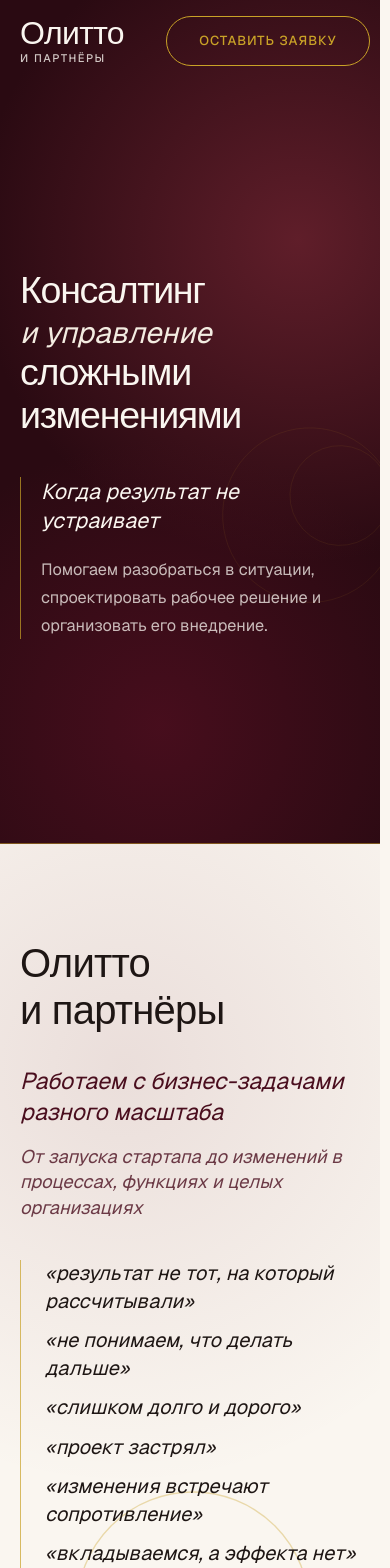
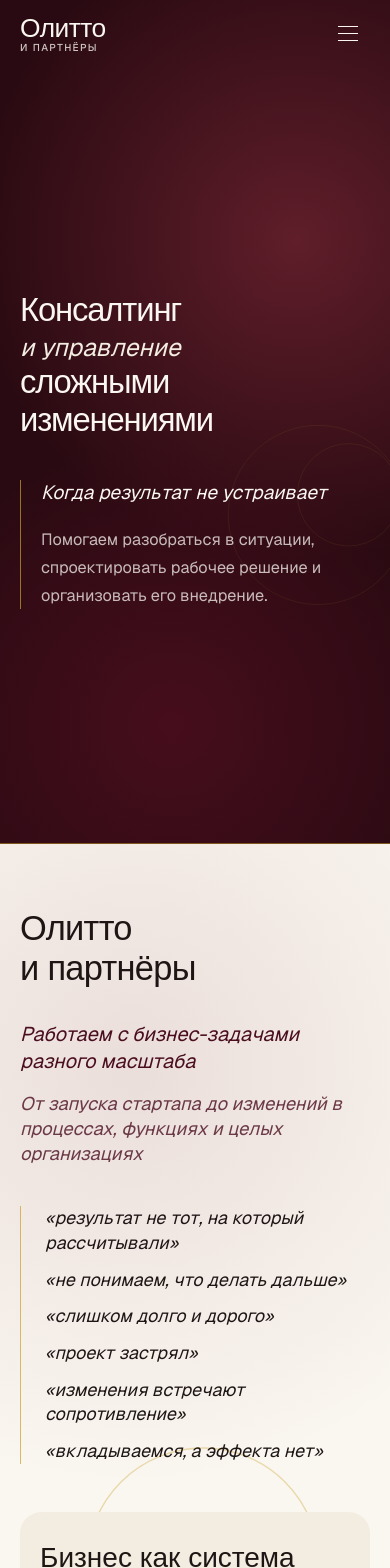
Before and after one commit to Sladenki/premium-psychology, a Next.js app: page / in a window 390 px wide. Shown: the top 1568 px of the page. Built offline with nearby package versions, Linux system fonts and the light colour scheme; a web font is replaced by a local one.

Commit message:
mobile adaptive

```diff
--- a/app/globals.css
+++ b/app/globals.css
@@ -25,10 +25,17 @@
 html {
   color-scheme: light;
   scroll-behavior: auto;
-  scroll-padding-top: 6rem;
+  scroll-padding-top: 5.5rem;
   scrollbar-gutter: stable;
   scrollbar-width: thin;
   scrollbar-color: #6b1b2b #f3ece1;
+  overflow-x: clip;
+}
+
+@media (max-width: 640px) {
+  html {
+    scrollbar-gutter: auto;
+  }
 }
 
 html::-webkit-scrollbar {
@@ -54,6 +61,7 @@ body {
   color: var(--color-ink-900);
   font-family: var(--font-sans);
   text-rendering: optimizeLegibility;
+  overflow-x: clip;
 }
 
 ::selection {
--- a/components/layout/header.tsx
+++ b/components/layout/header.tsx
@@ -9,6 +9,7 @@ import { MagneticButton } from "@/components/ui/magnetic-button";
 export function Header() {
   const { scrollY } = useScroll();
   const [scrolled, setScrolled] = useState(false);
+  const [open, setOpen] = useState(false);
 
   useMotionValueEvent(scrollY, "change", (value) => {
     setScrolled(value > 24);
@@ -21,23 +22,40 @@ export function Header() {
     return () => window.removeEventListener("scroll", sync);
   }, []);
 
+  useEffect(() => {
+    document.documentElement.style.overflow = open ? "hidden" : "";
+    return () => {
+      document.documentElement.style.overflow = "";
+    };
+  }, [open]);
+
+  useEffect(() => {
+    const onKey = (event: KeyboardEvent) => {
+      if (event.key === "Escape") setOpen(false);
+    };
+    window.addEventListener("keydown", onKey);
+    return () => window.removeEventListener("keydown", onKey);
+  }, []);
+
+  const light = open || !scrolled;
+
   return (
     <header
       className={cn(
-        "fixed inset-x-0 top-0 z-40 transition-colors duration-500 ease-[cubic-bezier(0.16,1,0.3,1)]",
-        scrolled
-          ? "border-b border-wine-700/10 bg-cream-50/92 text-ink-900 backdrop-blur-md"
-          : "bg-transparent text-cream-50",
+        "fixed inset-x-0 top-0 z-50 transition-colors duration-500 ease-[cubic-bezier(0.16,1,0.3,1)]",
+        light
+          ? "bg-transparent text-cream-50"
+          : "border-b border-wine-700/10 bg-cream-50/92 text-ink-900 backdrop-blur-md",
       )}
     >
-      <div className="mx-auto flex w-full max-w-[1120px] items-center justify-between gap-6 px-5 py-4 sm:px-8">
-        <a href="#top" className="group block leading-none" data-cursor="expand">
-          <span className="block font-serif text-[2rem] tracking-[-0.02em]">Олитто</span>
-          <span className="mt-1 block text-[11px] font-medium uppercase tracking-[0.14em] opacity-80">
+      <div className="relative z-50 mx-auto flex w-full max-w-[1120px] items-center justify-between gap-3 px-5 py-3 sm:gap-6 sm:px-8 sm:py-4">
+        <a href="#top" className="min-w-0 leading-none" data-cursor="expand" onClick={() => setOpen(false)}>
+          <span className="block font-serif text-[1.65rem] tracking-[-0.02em] sm:text-[2rem]">Олитто</span>
+          <span className="mt-0.5 block text-[10px] font-medium uppercase tracking-[0.14em] opacity-80 sm:mt-1 sm:text-[11px]">
             и партнёры
           </span>
         </a>
-        <div className="flex shrink-0 items-center gap-4 lg:gap-8">
+        <div className="flex shrink-0 items-center gap-2 sm:gap-4 lg:gap-8">
           <nav aria-label="Разделы" className="hidden items-center gap-4 md:flex lg:gap-6 xl:gap-8">
             {nav.map((item) => (
               <a
@@ -49,10 +67,67 @@ export function Header() {
               </a>
             ))}
           </nav>
-          <MagneticButton href="#contact" variant="gold" className="shrink-0">
-            {hero.cta}
-          </MagneticButton>
+          <div className="hidden sm:block">
+            <MagneticButton href="#contact" variant="gold" compact>
+              {hero.cta}
+            </MagneticButton>
+          </div>
+          <button
+            type="button"
+            aria-expanded={open}
+            aria-controls="mobile-nav"
+            aria-label={open ? "Закрыть меню" : "Открыть меню"}
+            onClick={() => setOpen((value) => !value)}
+            className="inline-flex h-11 w-11 items-center justify-center md:hidden"
+          >
+            <span className="sr-only">{open ? "Закрыть" : "Меню"}</span>
+            <span className="relative block h-4 w-5" aria-hidden>
+              <span
+                className={cn(
+                  "absolute left-0 h-px w-5 bg-current transition-transform duration-300",
+                  open ? "top-[7px] rotate-45" : "top-0",
+                )}
+              />
+              <span
+                className={cn(
+                  "absolute top-[7px] left-0 h-px w-5 bg-current transition-opacity duration-300",
+                  open && "opacity-0",
+                )}
+              />
+              <span
+                className={cn(
+                  "absolute left-0 h-px w-5 bg-current transition-transform duration-300",
+                  open ? "top-[7px] -rotate-45" : "top-[14px]",
+                )}
+              />
+            </span>
+          </button>
         </div>
+      </div>
+
+      <div
+        id="mobile-nav"
+        className={cn(
+          "fixed inset-0 z-40 flex flex-col bg-wine-950 px-6 pt-28 pb-10 text-cream-50 transition-opacity duration-300 md:hidden",
+          open ? "visible opacity-100" : "invisible pointer-events-none opacity-0",
+        )}
+        inert={open ? undefined : true}
+      >
+        <nav aria-label="Разделы" className="flex flex-col gap-1">
+          {nav.map((item) => (
+            <a
+              key={item.href}
+              href={item.href}
+              onClick={() => setOpen(false)}
+              className="border-b border-cream-50/10 py-4 font-serif text-[2rem] leading-none tracking-[-0.02em]"
+            >
+              {item.label}
+            </a>
+          ))}
+        </nav>
+        <MagneticButton href="#contact" variant="gold" className="mt-8" wide>
+          {hero.cta}
+        </MagneticButton>
       </div>
     </header>
   );
--- a/components/sections/about.tsx
+++ b/components/sections/about.tsx
@@ -91,16 +91,16 @@ function LogoMarquee() {
 
 export function About() {
   return (
-    <section id="practice" className="relative overflow-hidden bg-cream-50 py-24 sm:py-32 lg:py-40">
+    <section id="practice" className="relative overflow-hidden bg-cream-50 py-16 sm:py-28 lg:py-40">
       <Atmosphere variant="practice" />
       <div className="relative z-10 mx-auto w-full max-w-[1120px] px-5 sm:px-8">
         <div>
           <RevealLines
             lines={about.title}
-            className="font-serif text-[2.5rem] leading-[1.05] tracking-[-0.02em] text-ink-900 sm:text-6xl lg:text-7xl"
+            className="font-serif text-[2.15rem] leading-[1.05] tracking-[-0.02em] text-ink-900 sm:text-6xl lg:text-7xl"
           />
           <FadeIn className="mt-8 max-w-3xl" delay={0.1}>
-            <p className="font-sans text-[1.45rem] leading-[1.35] text-wine-800 italic sm:text-[1.7rem]">
+            <p className="font-sans text-[1.25rem] leading-[1.35] text-wine-800 italic sm:text-[1.7rem]">
               {about.lede}
             </p>
             <p className="mt-4 max-w-2xl font-sans text-[1.15rem] leading-snug text-wine-800/80 italic sm:text-[1.3rem]">
@@ -110,7 +110,7 @@ export function About() {
           <FadeIn className="mt-10" delay={0.05}>
             <ul className="grid max-w-4xl gap-x-12 gap-y-3 border-l border-gold-400/70 pl-6 sm:grid-cols-2">
               {about.quotes.map((quote) => (
-                <li key={quote} className="font-sans text-[1.25rem] leading-snug text-ink-900 italic sm:text-[1.4rem]">
+                <li key={quote} className="font-sans text-[1.12rem] leading-snug text-ink-900 italic sm:text-[1.4rem]">
                   «{quote}»
                 </li>
               ))}
@@ -118,9 +118,9 @@ export function About() {
           </FadeIn>
         </div>
 
-        <div className="mt-16 rounded-[1.75rem] bg-cream-100 px-6 py-8 sm:mt-20 sm:px-10 sm:py-10">
+        <div className="mt-12 rounded-[1.35rem] bg-cream-100 px-5 py-7 sm:mt-20 sm:rounded-[1.75rem] sm:px-10 sm:py-10">
           <div className="grid gap-8 lg:grid-cols-[18rem_1fr] lg:gap-12">
-            <h3 className="font-serif text-[2rem] leading-tight text-ink-900 sm:text-[2.25rem]">
+            <h3 className="font-serif text-[1.75rem] leading-tight text-ink-900 sm:text-[2.25rem]">
               {about.behindLabel}
             </h3>
             <div>
@@ -154,7 +154,7 @@ export function About() {
               {about.yearsLabel}
             </p>
             <div className="mt-10 border-t border-gold-400/60 pt-8">
-              <p className="font-serif text-[2rem] leading-tight tracking-[-0.02em] text-ink-900 sm:text-[2.4rem]">
+              <p className="font-serif text-[1.75rem] leading-tight tracking-[-0.02em] text-ink-900 sm:text-[2.4rem]">
                 {about.founder.name}
               </p>
               <p className="mt-3 text-[12px] font-medium uppercase tracking-[0.14em] text-wine-700">
@@ -171,7 +171,7 @@ export function About() {
             src={portraitQuiet}
             sizes="(min-width: 1024px) 440px, 80vw"
             objectPosition="center 16%"
-            className="mx-auto w-full max-w-sm lg:mx-0 lg:max-w-[28rem] lg:justify-self-end"
+            className="mx-auto w-full max-w-[18rem] sm:max-w-sm lg:mx-0 lg:max-w-[28rem] lg:justify-self-end"
           />
         </div>
       </div>
@@ -180,7 +180,7 @@ export function About() {
 
       <div className="relative z-10 mt-16 border-y border-wine-700/10 bg-cream-100/80 py-14 sm:mt-20 sm:py-16">
         <FadeIn className="mx-auto max-w-3xl px-5 text-center sm:px-8">
-          <p className="font-serif text-[1.85rem] leading-[1.2] tracking-[-0.02em] text-ink-900 sm:text-[2.35rem]">
+          <p className="font-serif text-[1.45rem] leading-[1.25] tracking-[-0.02em] text-ink-900 sm:text-[2.35rem]">
             {about.partnersLead}
           </p>
           <p className="mx-auto mt-6 max-w-2xl text-[1.05rem] leading-[1.75] text-ink-900 sm:text-[1.08rem]">
--- a/components/sections/discuss.tsx
+++ b/components/sections/discuss.tsx
@@ -4,8 +4,8 @@ import { MagneticButton } from "@/components/ui/magnetic-button";
 export function Discuss() {
   return (
     <section className="bg-wine-950 text-cream-50">
-      <div className="mx-auto flex min-h-[70svh] w-full max-w-[1120px] flex-col justify-center px-5 py-24 sm:px-8 sm:py-32">
-        <h2 className="max-w-3xl font-serif text-[2.75rem] leading-[1.05] tracking-[-0.03em] sm:text-6xl lg:text-7xl">
+      <div className="mx-auto flex min-h-[52svh] w-full max-w-[1120px] flex-col justify-center px-5 py-16 sm:min-h-[70svh] sm:px-8 sm:py-32">
+        <h2 className="max-w-3xl font-serif text-[2.35rem] leading-[1.08] tracking-[-0.03em] sm:text-6xl lg:text-7xl">
           {footer.ctaTitle}
         </h2>
         <p className="mt-6 max-w-md text-[1.08rem] leading-[1.7] text-cream-100/75">{footer.ctaLede}</p>
--- a/components/sections/faq.tsx
+++ b/components/sections/faq.tsx
@@ -19,7 +19,7 @@ function FaqItem({ question, answer }: { question: string; answer: string[] }) {
         aria-expanded={open}
         data-cursor="expand"
         onClick={() => setOpen((value) => !value)}
-        className="flex w-full items-start justify-between gap-6 py-6 text-left font-serif text-[1.35rem] leading-snug text-ink-900 sm:py-7 sm:text-[1.65rem]"
+        className="flex w-full items-start justify-between gap-4 py-5 text-left font-serif text-[1.2rem] leading-snug text-ink-900 sm:gap-6 sm:py-7 sm:text-[1.65rem]"
       >
         <span>{question}</span>
         <motion.span
@@ -54,12 +54,12 @@ function FaqItem({ question, answer }: { question: string; answer: string[] }) {
 
 export function Faq() {
   return (
-    <section id="faq" className="relative overflow-hidden bg-cream-50 py-24 sm:py-32 lg:py-40">
+    <section id="faq" className="relative overflow-hidden bg-cream-50 py-16 sm:py-28 lg:py-40">
       <Atmosphere variant="faq" />
       <div className="relative z-10 mx-auto w-full max-w-[1120px] px-5 sm:px-8">
         <RevealLines
           lines={faq.title}
-          className="font-serif text-[2.5rem] leading-[1.05] tracking-[-0.02em] text-ink-900 sm:text-6xl"
+          className="font-serif text-[2.15rem] leading-[1.05] tracking-[-0.02em] text-ink-900 sm:text-6xl"
         />
 
         <div className="mt-12 border-b border-wine-700/15 [overflow-anchor:none] sm:mt-16">
--- a/components/sections/footer.tsx
+++ b/components/sections/footer.tsx
@@ -5,9 +5,9 @@ export function Footer() {
 
   return (
     <footer className="bg-wine-800 text-cream-50">
-      <div className="mx-auto grid w-full max-w-[1120px] gap-12 px-5 py-16 sm:px-8 sm:py-20 lg:grid-cols-[1.3fr_0.8fr_1.1fr_0.9fr] lg:gap-10 lg:py-24">
-        <div>
-          <p className="font-serif text-[2rem] leading-tight tracking-[-0.02em] sm:text-[2.35rem]">
+      <div className="mx-auto grid w-full max-w-[1120px] gap-10 px-5 py-14 sm:grid-cols-2 sm:gap-x-10 sm:gap-y-12 sm:px-8 sm:py-20 lg:grid-cols-[1.3fr_0.8fr_1.1fr_0.9fr] lg:py-24">
+        <div className="sm:col-span-2 lg:col-span-1">
+          <p className="font-serif text-[1.85rem] leading-tight tracking-[-0.02em] sm:text-[2.35rem]">
             Олитто и партнёры
           </p>
           <p className="mt-4 max-w-[16rem] text-[1.05rem] leading-snug text-cream-100/80">
--- a/components/sections/hero.tsx
+++ b/components/sections/hero.tsx
@@ -51,28 +51,28 @@ export function Hero() {
     <section id="top" className="relative min-h-[100svh] overflow-hidden bg-wine-950 text-cream-50">
       <Curtain />
       <HeroField />
-      <div className="relative z-10 mx-auto flex min-h-[100svh] w-full max-w-[1120px] flex-col justify-center px-5 pt-32 pb-16 sm:px-8 lg:pt-28 lg:pb-20">
+      <div className="relative z-10 mx-auto flex min-h-[100svh] w-full max-w-[1120px] flex-col justify-center px-5 pt-28 pb-14 sm:px-8 sm:pt-32 sm:pb-16 lg:pt-28 lg:pb-20">
         <h1>
           <RevealLines
             as="span"
             play="load"
             delay={0.46}
             lines={[hero.title[0]]}
-            className="font-serif text-[2.35rem] leading-[1.02] font-medium tracking-[-0.035em] text-cream-50 sm:text-[3rem] lg:text-[3.5rem] xl:text-[4.15rem]"
+            className="font-serif text-[2.05rem] leading-[1.05] font-medium tracking-[-0.035em] text-cream-50 sm:text-[3rem] lg:text-[3.5rem] xl:text-[4.15rem]"
           />
           <RevealLines
             as="span"
             play="load"
             delay={0.56}
             lines={[hero.title[1]]}
-            className="mt-1 font-sans text-[1.85rem] leading-[1.08] text-cream-100 italic sm:text-[2.35rem] lg:text-[2.75rem] xl:text-[3.15rem]"
+            className="mt-1 font-sans text-[1.55rem] leading-[1.1] text-cream-100 italic sm:text-[2.35rem] lg:text-[2.75rem] xl:text-[3.15rem]"
           />
           <RevealLines
             as="span"
             play="load"
             delay={0.66}
             lines={hero.title[2].split(" ")}
-            className="font-serif text-[2.35rem] leading-[1.02] font-medium tracking-[-0.035em] text-cream-50 sm:text-[3rem] lg:hidden"
+            className="font-serif text-[2.05rem] leading-[1.05] font-medium tracking-[-0.035em] text-cream-50 sm:text-[3rem] lg:hidden"
           />
           <RevealLines
             as="span"
@@ -88,7 +88,7 @@ export function Hero() {
           animate={{ opacity: 1, y: 0 }}
           transition={{ duration: 0.9, delay: 1.05, ease: EXPO }}
         >
-          <p className="font-sans text-[1.35rem] leading-snug text-cream-50 italic sm:text-[1.7rem] lg:text-[1.9rem]">
+          <p className="font-sans text-[1.2rem] leading-snug text-cream-50 italic sm:text-[1.7rem] lg:text-[1.9rem]">
             {hero.subtitle}
           </p>
           <p className="mt-5 max-w-xl text-[1.02rem] leading-[1.7] text-cream-50/75 sm:text-[1.08rem]">
--- a/components/sections/process.tsx
+++ b/components/sections/process.tsx
@@ -4,12 +4,12 @@ import { FadeIn, RevealLines } from "@/components/ui/reveal";
 
 export function Process() {
   return (
-    <section id="method" className="relative overflow-hidden bg-cream-100 py-24 sm:py-32 lg:py-40">
+    <section id="method" className="relative overflow-hidden bg-cream-100 py-16 sm:py-28 lg:py-40">
       <Atmosphere variant="method" />
       <div className="relative z-10 mx-auto w-full max-w-[1120px] px-5 sm:px-8">
         <RevealLines
           lines={process.title}
-          className="font-serif text-[2.5rem] leading-[1.05] tracking-[-0.02em] text-ink-900 sm:text-6xl"
+          className="font-serif text-[2.15rem] leading-[1.05] tracking-[-0.02em] text-ink-900 sm:text-6xl"
         />
 
         <ol className="mt-14 grid items-stretch gap-5 sm:mt-16 sm:grid-cols-2 lg:mt-20 lg:grid-cols-4 lg:gap-6">
@@ -18,7 +18,7 @@ export function Process() {
               key={step.number}
               as="li"
               delay={index * 0.06}
-              className="flex h-full flex-col rounded-[1.6rem] border border-wine-700/15 bg-cream-50 px-7 pt-8 pb-9 shadow-[0_28px_50px_-36px_rgba(42,10,18,0.55)]"
+              className="flex h-full flex-col rounded-[1.35rem] border border-wine-700/15 bg-cream-50 px-5 pt-6 pb-7 shadow-[0_28px_50px_-36px_rgba(42,10,18,0.55)] sm:rounded-[1.6rem] sm:px-7 sm:pt-8 sm:pb-9"
             >
               <span className="font-serif text-[2.6rem] leading-none lining-nums text-gold-400">
                 {step.number}
--- a/components/ui/magnetic-button.tsx
+++ b/components/ui/magnetic-button.tsx
@@ -38,11 +38,15 @@ export function MagneticButton({
   children,
   variant = "line",
   className,
+  compact = false,
+  wide = false,
 }: {
   href: string;
   children: React.ReactNode;
   variant?: Variant;
   className?: string;
+  compact?: boolean;
+  wide?: boolean;
 }) {
   const wrapRef = useRef<HTMLDivElement>(null);
   const buttonRef = useRef<HTMLAnchorElement>(null);
@@ -86,7 +90,7 @@ export function MagneticButton({
     : `circle(0% at ${origin.x}% ${origin.y}%)`;
 
   return (
-    <div ref={wrapRef} className={cn("inline-flex", className)}>
+    <div ref={wrapRef} className={cn(wide ? "flex w-full" : "inline-flex", className)}>
       <motion.a
         ref={buttonRef}
         href={href}
@@ -107,7 +111,11 @@ export function MagneticButton({
           y.set(0);
         }}
         className={cn(
-          "relative inline-flex items-center justify-center overflow-hidden rounded-full px-8 py-3.5 text-[13px] font-medium uppercase tracking-[0.08em]",
+          "relative inline-flex items-center justify-center overflow-hidden rounded-full font-medium uppercase",
+          compact
+            ? "px-4 py-2.5 text-[11px] tracking-[0.06em]"
+            : "px-8 py-3.5 text-[13px] tracking-[0.08em]",
+          wide && "w-full",
           styles.button,
         )}
       >
```
Also changed, not shown: components/sections/cases.tsx (+5 -5 lines), components/sections/contact.tsx (+6 -6 lines), components/sections/pricing.tsx (+7 -7 lines).
